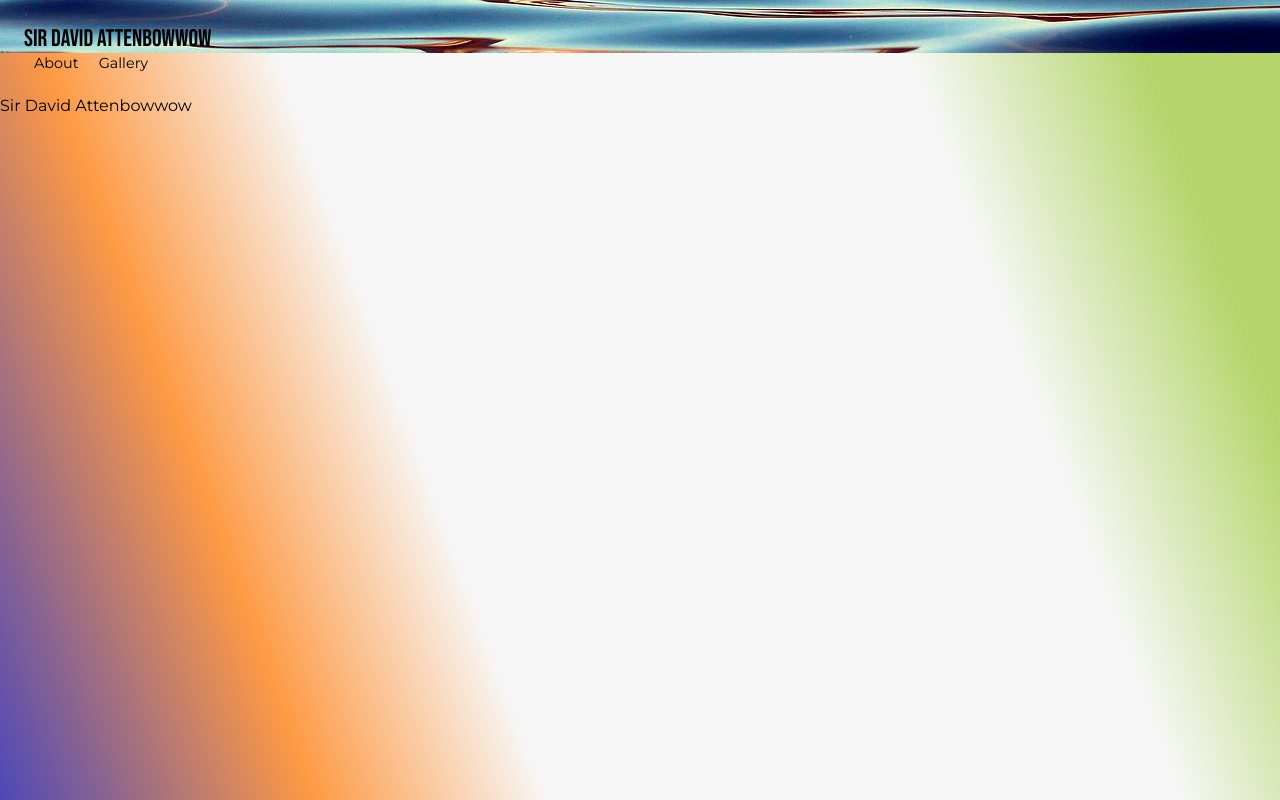
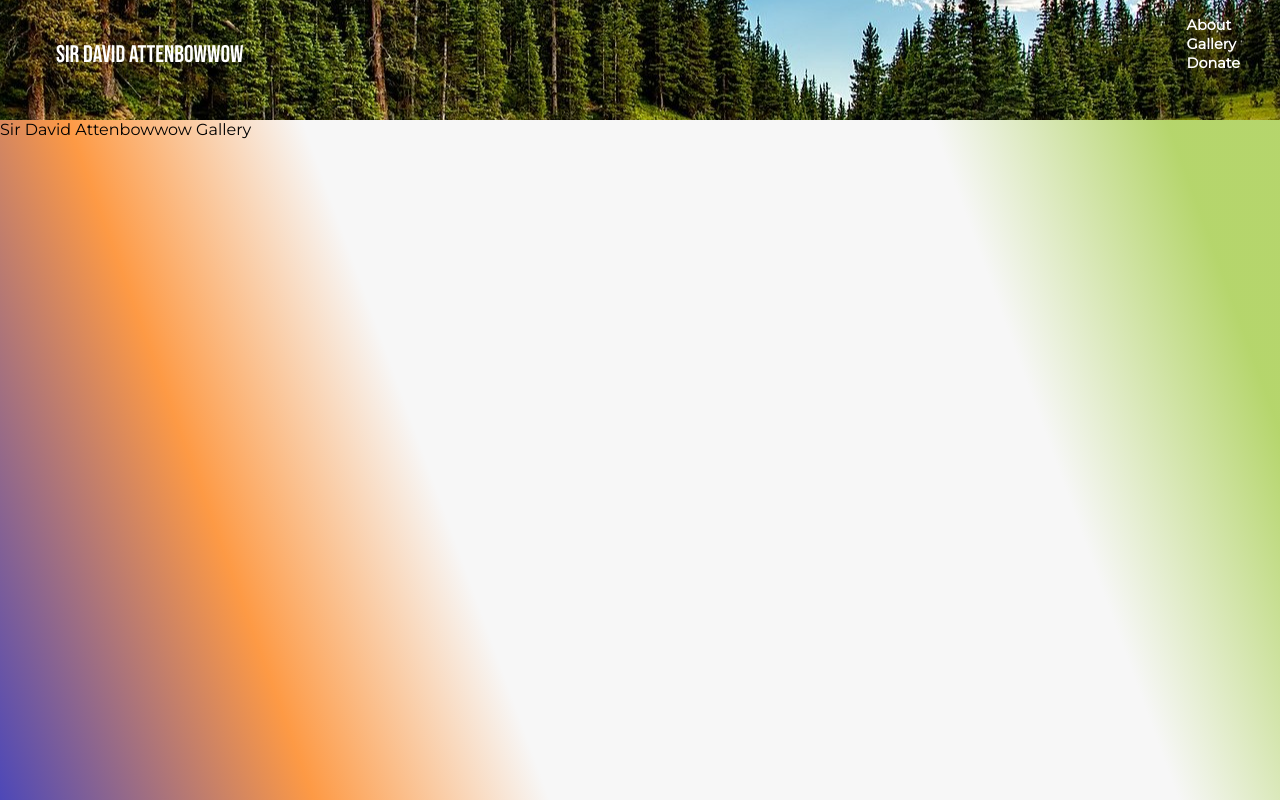
Before and after one commit to korchard/sir-david-attenbowwow, a React (Create React App) app: page /#/gallery in a window 1280 px wide. Built offline with nearby package versions, Linux system fonts and the light colour scheme.

Commit message:
added a donation component and updated the header and navbar

```diff
--- a/src/components/App/App.jsx
+++ b/src/components/App/App.jsx
@@ -8,6 +8,7 @@ import {
 
 // COMPONENTS
 import About from '../About/About';
+import Donate from '../Donate/Donate';
 // import Footer from '../Footer/Footer';
 import Gallery from '../Gallery/Gallery';
 import Header from '../Header/Header';
@@ -35,6 +36,10 @@ function App() {
                 exact
                 path='/gallery'
                 component={Gallery}/>
+              <Route
+                exact
+                path='/donate'
+                component={Donate}/>
               {/* If none of the other routes matched, we will show a 404. */}
               <Route render={() => <h1 className='error'>404</h1>} />
             </Switch>
--- /dev/null
+++ b/src/components/Donate/Donate.jsx
@@ -0,0 +1,17 @@
+import React from 'react';
+
+// STYLING
+import './Donate.css';
+
+const Donate = () => {
+
+  return (
+    <div className='donateItem'>
+      <div className='donate'>
+        Sir David Attenbowwow Donate
+      </div>
+    </div>
+  );
+};
+
+export default Donate;
--- a/src/components/Gallery/Gallery.jsx
+++ b/src/components/Gallery/Gallery.jsx
@@ -8,7 +8,7 @@ const Gallery = () => {
   return (
     <div className='galleryItem'>
       <div className='gallery'>
-        Sir David Attenbowwow
+        Sir David Attenbowwow Gallery
       </div>
     </div>
   );
--- a/src/components/Header/Header.css
+++ b/src/components/Header/Header.css
@@ -1,8 +1,7 @@
 .headerItem {
     flex: auto;
-    /* display: inline-flex; */
-    height: auto;
-    background-image: url('/public/images/lake.jpg');
+    height: 15vh;
+    background-image: url('/public/images/bwca.jpg');
     background-position: center;
 }
 
@@ -16,7 +15,9 @@
 .header {
     font-size: 2em;
     font-family: 'Bebas Neue', cursive;
-    padding: 3vh;
+    color: white;
+    padding: 5vh;
+    margin-left: 2vh;
 }
 
 @media only screen and (max-width: 1300px) {
@@ -35,7 +36,16 @@
     }
     .header {
         font-size: 1.3em;
+        padding: 6vh;
         padding-left: 0;
         padding-right: 0;
     }
 }
+
+@media only screen and (max-width: 280px) {
+    .header {
+        padding: 7vh;
+        text-align: center;
+        margin: 0;
+    }
+}
--- a/src/components/Navbar/Navbar.css
+++ b/src/components/Navbar/Navbar.css
@@ -9,21 +9,17 @@
 .navLink {
     text-decoration: none;
     padding: 10px;
-    color: black;
+    color: white;
+    font-weight: 900;
 }
 
 .navLink:hover {
-    /* color: rgb(243, 29, 118); */
-    color: white;
+    color: rgba(253,132,29,0.8225884103641457);
 }
 
 @media only screen and (max-width: 1300px) {
     .navLinks {
-        position: sticky;
-        top: 0;
-        right: 0;
-        padding-left: 3vh;
-        padding-bottom: 3vh;
+        display: inline;
     }
     .navLink {
         font-size: .9em;
@@ -33,12 +29,12 @@
 @media only screen and (max-width: 375px) {
     .navLinks {
         padding-left: 0;
+        padding-top: 1.5vh;
     }
 }
 
 @media only screen and (max-width: 280px) {
     .navLinks {
-        display: block;
-        text-align: center;
+        display: inline-flex;
     }
 }
--- a/src/components/Navbar/Navbar.jsx
+++ b/src/components/Navbar/Navbar.jsx
@@ -10,14 +10,17 @@ const Navbar = () => {
     <div className='navLinks'>
         <div>
             <Link className='navLink' to='/about'>
-                {/* <SiAboutDotMe /> */}
                 <span className='iconBtn'>About</span>
             </Link>
         </div>
         <div>
             <Link className='navLink' to='/gallery'>
-                {/* <FaPhoenixFramework /> */}
                 <span className='iconBtn'>Gallery</span>
+            </Link>
+        </div>
+        <div>
+            <Link className='navLink' to='/donate'>
+                <span className='iconBtn'>Donate</span>
             </Link>
         </div>
     </div>
```
Also changed, not shown: public/images/bwca.jpg (added), src/components/Donate/Donate.css (added), 1 other file (tests, documents, lock files or other folders).
